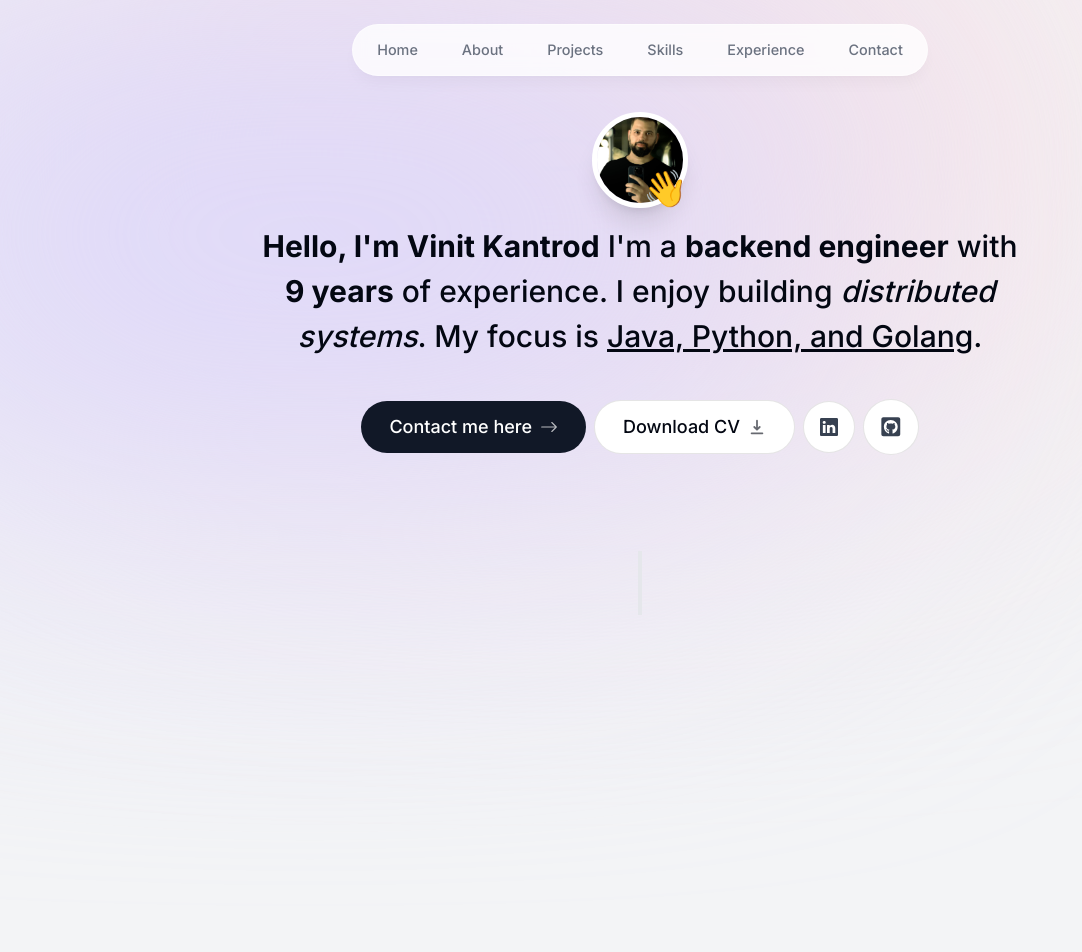
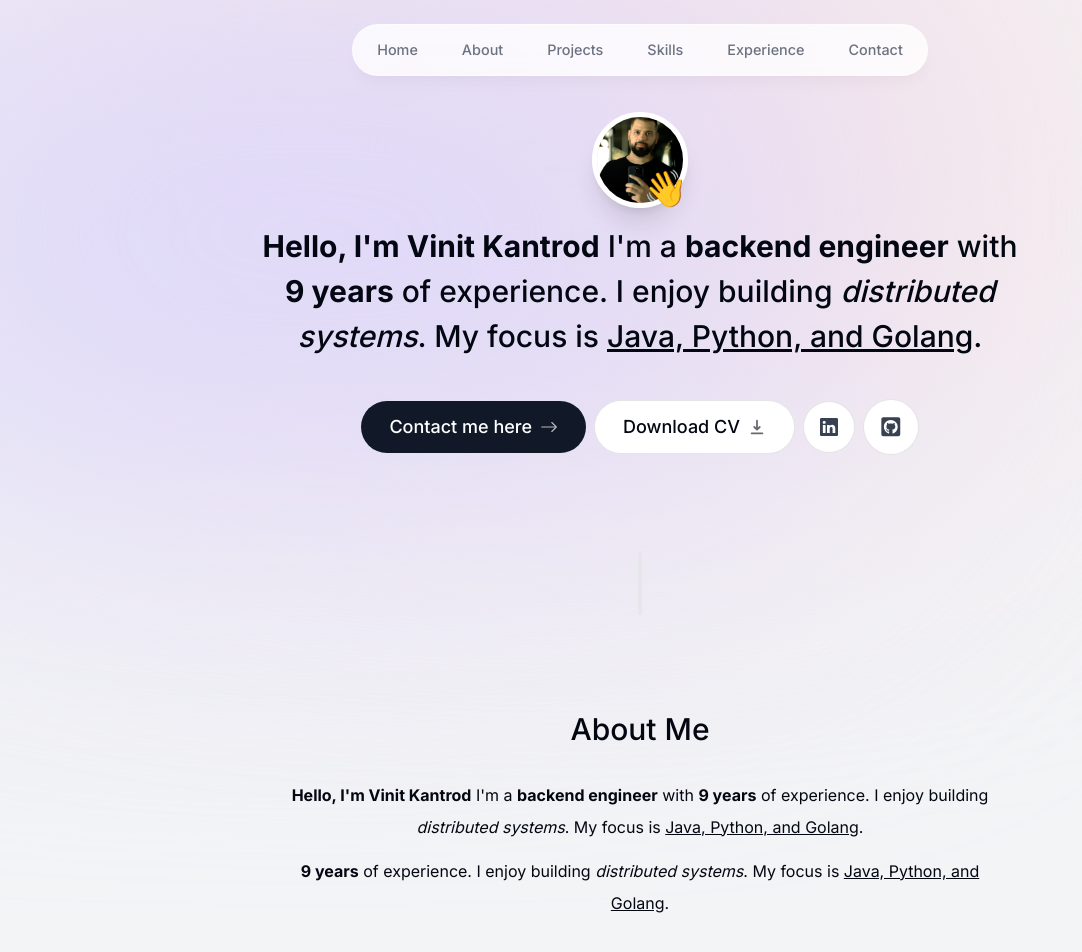
Before and after one commit to vinitkantrod/portfolio, a Next.js app: page / in a window 1280 px wide. Shown: the top 952 px of the page, without its empty margins (0-1082 px from the left). Built offline with nearby package versions, Linux system fonts and the light colour scheme.

Commit message:
completed intro section

```diff
--- a/app/page.tsx
+++ b/app/page.tsx
@@ -1,12 +1,13 @@
 import Intro from "../components/intro";
 import SectionDivider from "@/components/section-divider";
-
+import About from "@/components/about";
 
 export default function Home() {
   return (
     <main className="flex flex-col items-center px-4">
       <Intro />
       <SectionDivider />
+      <About />
     </main>
   )
 }
--- /dev/null
+++ b/components/about.tsx
@@ -0,0 +1,28 @@
+"use client";
+
+import React from 'react'
+import SectionHeading from './section-heading'
+import { motion } from "framer-motion";
+
+export default function About() {
+    return (
+        <motion.section className="mb-28 max-w-[45rem] text-center leading-8 sm:mb-40"
+            initial={{ opacity: 0, y: 100 }}
+            animate={{ opacity: 1, y: 0 }}
+            transition={{ delay: 0.175 }}
+        >
+            <SectionHeading>About me</SectionHeading>
+            <p className="mb-3">
+                <span className="font-bold">Hello, I'm Vinit Kantrod</span> I'm a {" "}
+                <span className="font-bold">backend engineer</span> with{" "}
+                <span className="font-bold">9 years</span> of experience. I enjoy building <span className="italic">distributed systems</span>. My focus is{" "}
+                <span className="underline">Java, Python, and Golang</span>.
+            </p>
+            <p>
+                <span className="font-bold">9 years</span> of experience. I enjoy building <span className="italic">distributed systems</span>. My focus is{" "}
+                <span className="underline">Java, Python, and Golang</span>.
+            </p>
+
+        </motion.section>
+    )
+}
--- a/components/intro.tsx
+++ b/components/intro.tsx
@@ -43,7 +43,7 @@ export default function Intro() {
                     >👋</motion.span>
                 </div>
             </div>
-            <motion.p className="mb-10 mt-4 px-4 text-2xl font-medium !leading-[1.5] sm:text-3xl"
+            <motion.h1 className="mb-10 mt-4 px-4 text-2xl font-medium !leading-[1.5] sm:text-3xl"
                 initial={{ y: 100, opacity: 0 }}
                 animate={{ opacity: 1, y: 0 }}
             >
@@ -51,7 +51,7 @@ export default function Intro() {
                 <span className="font-bold">backend engineer</span> with{" "}
                 <span className="font-bold">9 years</span> of experience. I enjoy building <span className="italic">distributed systems</span>. My focus is{" "}
                 <span className="underline">Java, Python, and Golang</span>.
-            </motion.p>
+            </motion.h1>
 
             <motion.div className="flex flex-col sm:flex-row items-center justify-center gap-2 px-4 text-lg font-medium"
                 initial={{ opacity: 0, y: 100 }}
@@ -61,10 +61,10 @@ export default function Intro() {
                 }}
             >
                 <Link href="#contact" className="group bg-gray-900 text-white px-7 py-3 flex items-center rounded-full gap-2 outline-none focus:scale-110 hover:scale-110 hover:bg-gray-950 active:scale-105 transition"
-                >Contact me here <BsArrowRight className="opacity-70 group-hover:translate-x-1 transition"/>
+                >Contact me here <BsArrowRight className="opacity-70 group-hover:translate-x-1 transition" />
                 </Link>
 
-                <a className="group bg-white px-7 py-3 flex items-center rounded-full gap-2 outline-none focus:scale-110 hover:scale-110 active:scale-105 transition cursor-pointer border border-black/10" href="/CV.pdf" download>Download CV <HiDownload className="opacity-60 group-hover:translate-y-1 transition"/>
+                <a className="group bg-white px-7 py-3 flex items-center rounded-full gap-2 outline-none focus:scale-110 hover:scale-110 active:scale-105 transition cursor-pointer border border-black/10" href="/CV.pdf" download>Download CV <HiDownload className="opacity-60 group-hover:translate-y-1 transition" />
                 </a>
 
                 <a className="bg-white p-4 flex text-gray-700 items-center rounded-full gap-2  focus:scale-[1.15] hover:scale-[1.15] hover:text-gray-950 active:scale-105 transition cursor-pointer border border-black/10" href="https://linkedin.com/in/vinitkantrod" target="_blank">
--- /dev/null
+++ b/components/section-heading.tsx
@@ -0,0 +1,13 @@
+import React from 'react'
+
+type SectionHeadingProps = {
+    children: React.ReactNode;
+};
+
+export default function SectionHeading(
+    { children }: SectionHeadingProps) {
+
+    return (
+        <h2 className="text-3xl font-medium capitalize mb-8">{children}</h2>
+    )
+}
```
